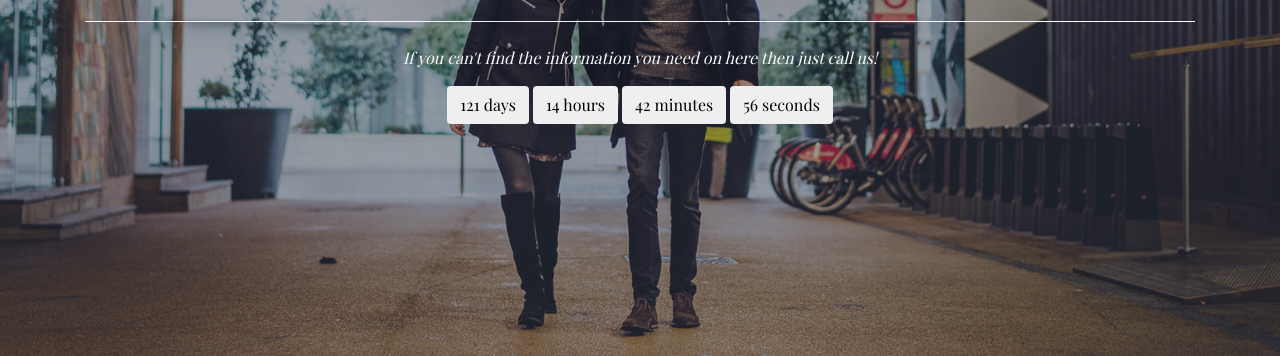
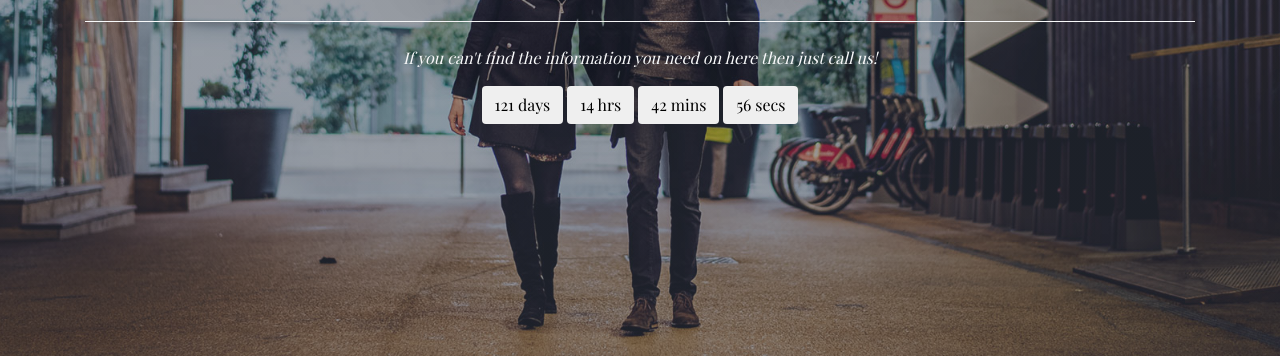
Before and after one commit to swfeathers/featherswedding, a plain HTML site: page index.html in a window 1280 px wide. Shown: the part 444-800 px from the top of the page. Drawn offline with nearby package versions, Linux system fonts and the light colour scheme; a web font is replaced by a local one.

Commit message:
Update index.html

```diff
--- a/index.html
+++ b/index.html
@@ -116,9 +116,9 @@
 		$("#countdown").countdown("2018/07/14 14:00:00", function(event) {
 		var $this = $(this).html(event.strftime(''
     + '<button class="btn">%D day%!D</button> '
-    + '<button class="btn">%H hour%!H</button> '
-    + '<button class="btn">%M minute%!M</button> '
-    + '<button class="btn">%S second%!S</button>'));
+    + '<button class="btn">%H hr%!H</button> '
+    + '<button class="btn">%M min%!M</button> '
+    + '<button class="btn">%S sec%!S</button>'));
 		});
 	</script>
 </body>
```
